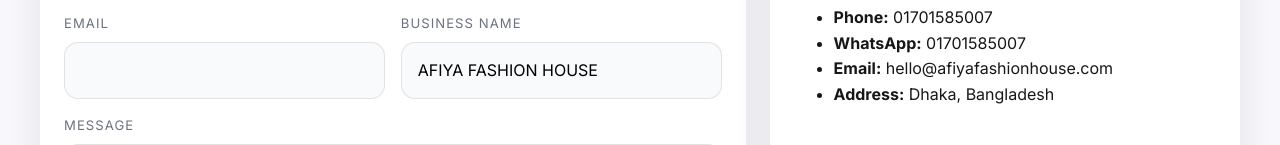
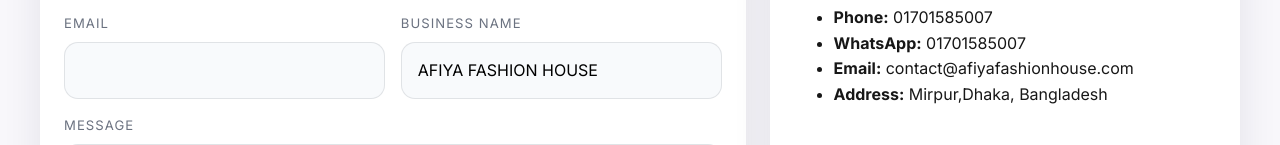
Before and after one commit to mdalaminmdhp/afiya, a website: page contact.html in a window 1280 px wide. Shown: the part 392-537 px from the top of the page. Drawn offline with nearby package versions, Linux system fonts and the light colour scheme.

Commit message:
Update contact.html

```diff
--- a/contact.html
+++ b/contact.html
@@ -45,8 +45,8 @@
             <li><strong>Business Name:</strong> AFIYA FASHION HOUSE</li>
             <li><strong>Phone:</strong> 01701585007</li>
             <li><strong>WhatsApp:</strong> 01701585007</li>
-            <li><strong>Email:</strong> hello@afiyafashionhouse.com</li>
-            <li><strong>Address:</strong> Dhaka, Bangladesh</li>
+            <li><strong>Email:</strong> contact@afiyafashionhouse.com</li>
+            <li><strong>Address:</strong> Mirpur,Dhaka, Bangladesh</li>
           </ul>
         </div>
       </div>
```
